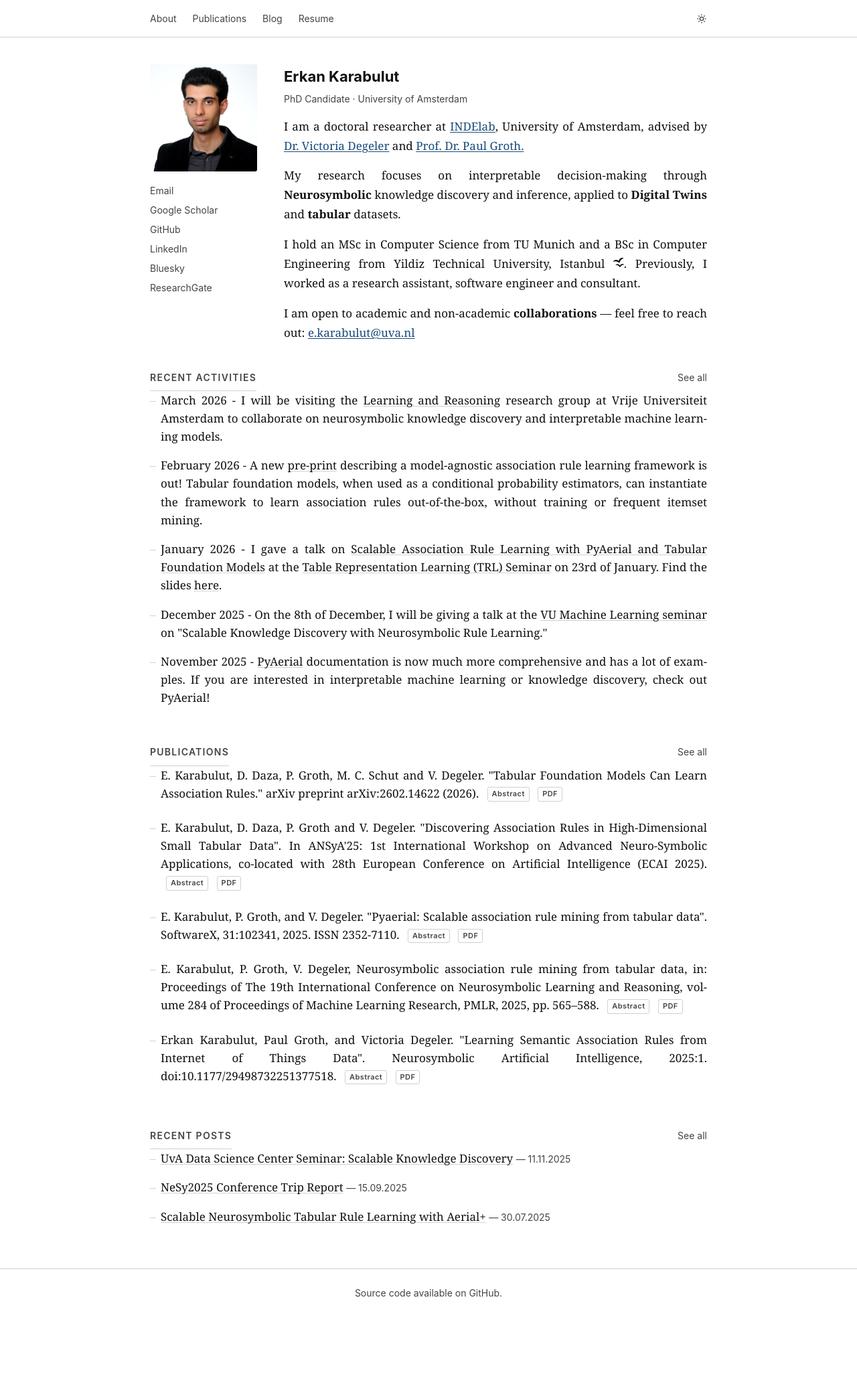
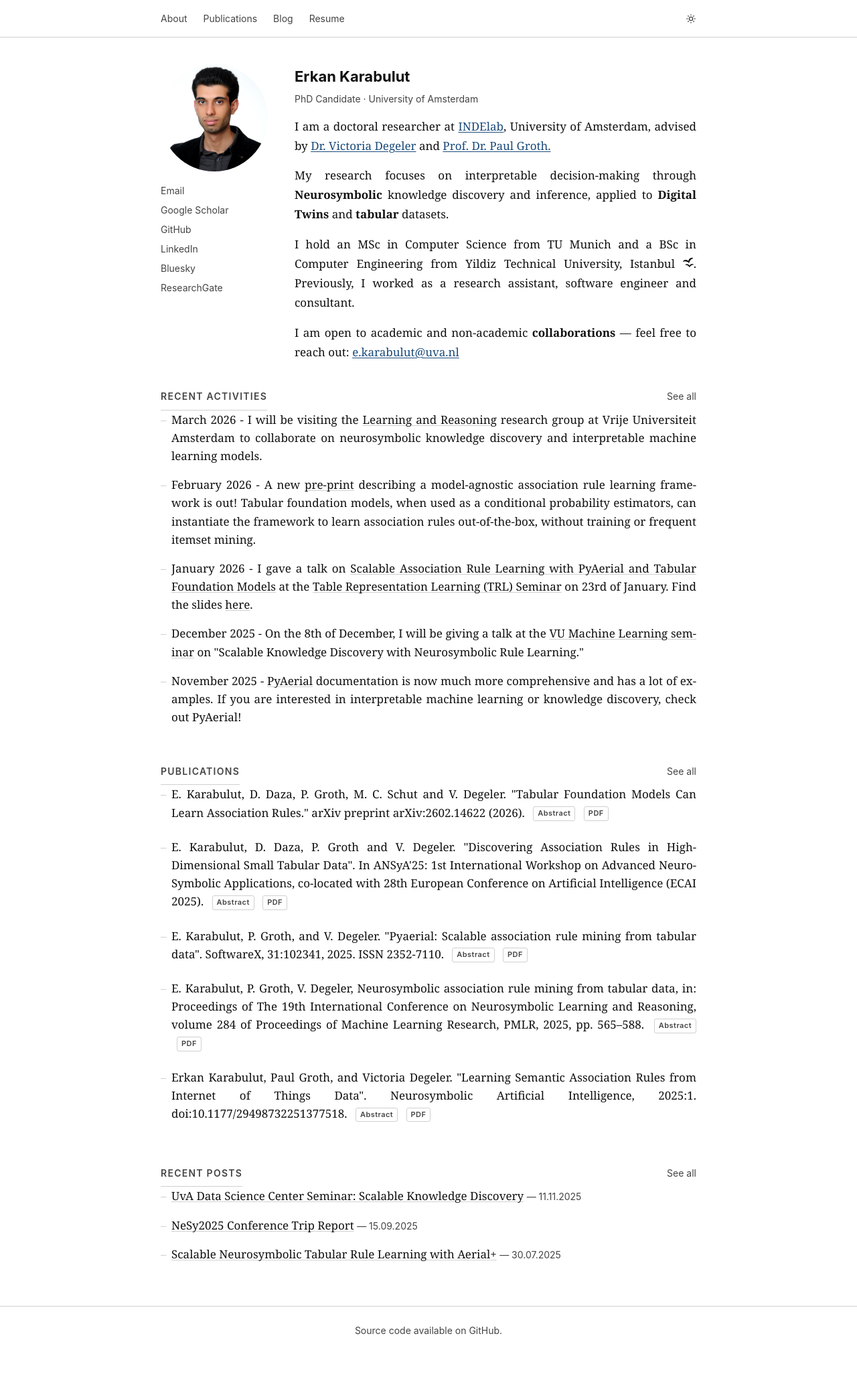
Before and after one commit to erkankarabulut/erkankarabulut.github.io, a Jekyll site: the page built from index.html, in a window 1280 px wide. Shown: the whole page at 67% size. Built offline with Jekyll 4.4.1, drawn with Linux system fonts in a browser that asks for light colours; before the commit the page ends 2030 px from its top, so only the background shows below that.

Commit message:
simplify UI

```diff
--- a/_sass/main.scss
+++ b/_sass/main.scss
@@ -166,7 +166,7 @@
 .nav-inner {
   max-width: var(--max-width);
   margin: 0 auto;
-  padding: var(--s2) var(--s3);
+  padding: var(--s2) var(--s4);
   display: flex;
   align-items: center;
   flex-wrap: wrap;
@@ -233,7 +233,7 @@
 .container {
   max-width: var(--max-width);
   margin: 0 auto;
-  padding: var(--s4) var(--s3) 0;
+  padding: var(--s4) var(--s4) 0;
 }
 
 /* ============================================================
@@ -257,7 +257,7 @@
 .bio-photo {
   width: 160px;
   height: 160px;
-  border-radius: var(--radius);
+  border-radius: 50%;
   object-fit: cover;
   display: block;
 }
@@ -531,11 +531,11 @@
 /* Tablet — shrink padding, keep two-column bio */
 @media (max-width: 720px) {
   .container {
-    padding: var(--s3) var(--s2) 0;
+    padding: var(--s3) var(--s3) 0;
   }
 
   .nav-inner {
-    padding: var(--s2);
+    padding: var(--s2) var(--s3);
   }
 
   .bio {
@@ -553,23 +553,47 @@
 @media (max-width: 500px) {
   .bio {
     grid-template-columns: 1fr;
-    gap: var(--s2);
+    gap: var(--s3);
   }
 
   .bio-sidebar {
-    flex-direction: row;
+    flex-direction: column;
     align-items: flex-start;
-    gap: var(--s2);
+    gap: var(--s3);
+    width: 100%;
   }
 
   .bio-photo {
-    width: 80px;
-    height: 80px;
-    flex-shrink: 0;
+    display: block;
+    width: 100%;
+    max-width: 300px;
+    height: auto;
+    aspect-ratio: 1;
+    margin: 0 auto;
   }
 
   .bio-links {
-    gap: 0;
+    flex-direction: row;
+    flex-wrap: wrap;
+    gap: 0.4rem;
+  }
+
+  .bio-links a {
+    display: inline-block;
+    font-family: var(--font-ui);
+    font-size: var(--text-sm);
+    font-weight: 500;
+    color: var(--text-muted);
+    text-decoration: none;
+    border: 1px solid var(--border);
+    border-radius: 2rem;
+    padding: 0.2rem 0.75rem;
+    transition: color var(--transition), border-color var(--transition);
+  }
+
+  .bio-links a:hover {
+    color: var(--text);
+    border-color: var(--text-muted);
   }
 
   h2 {
```
